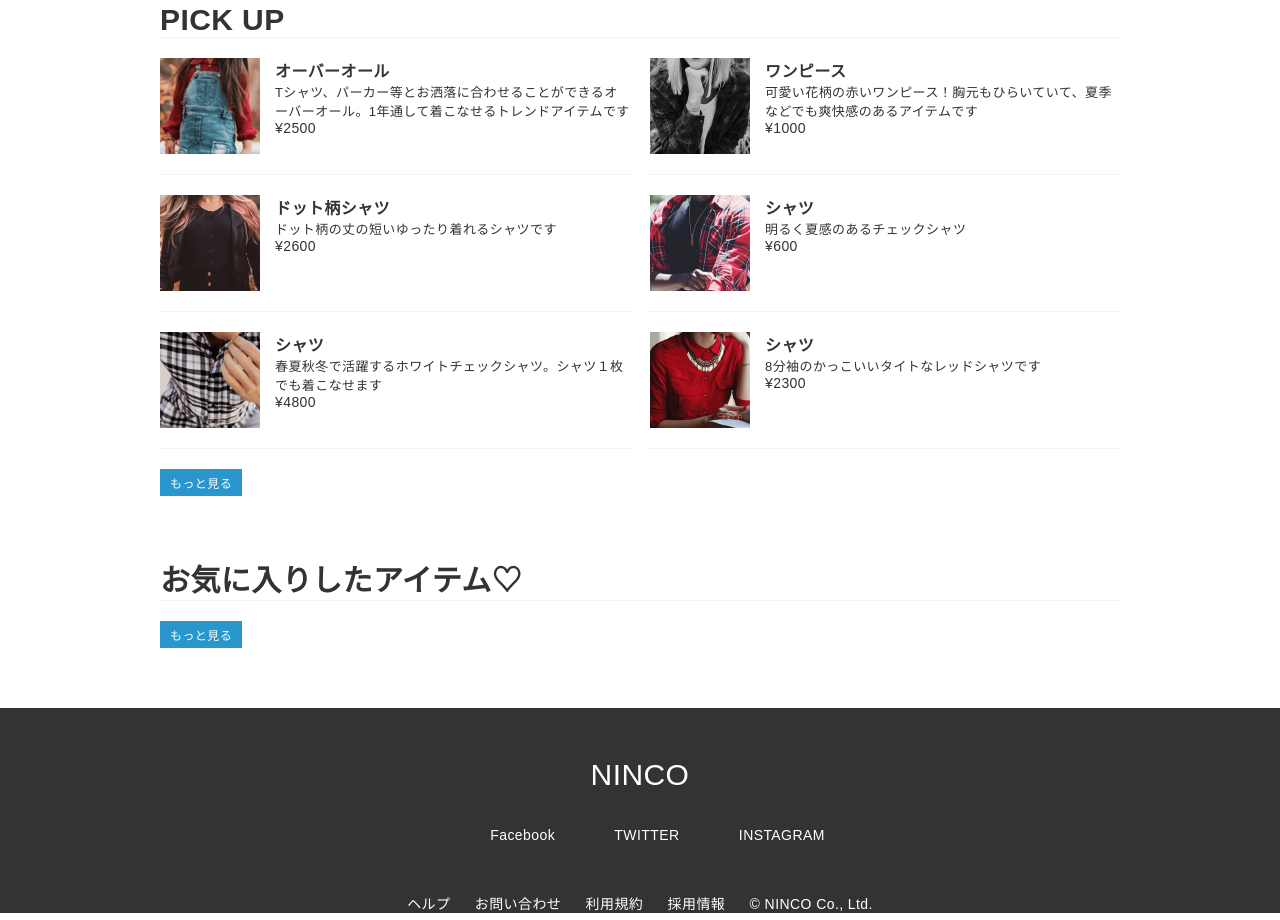
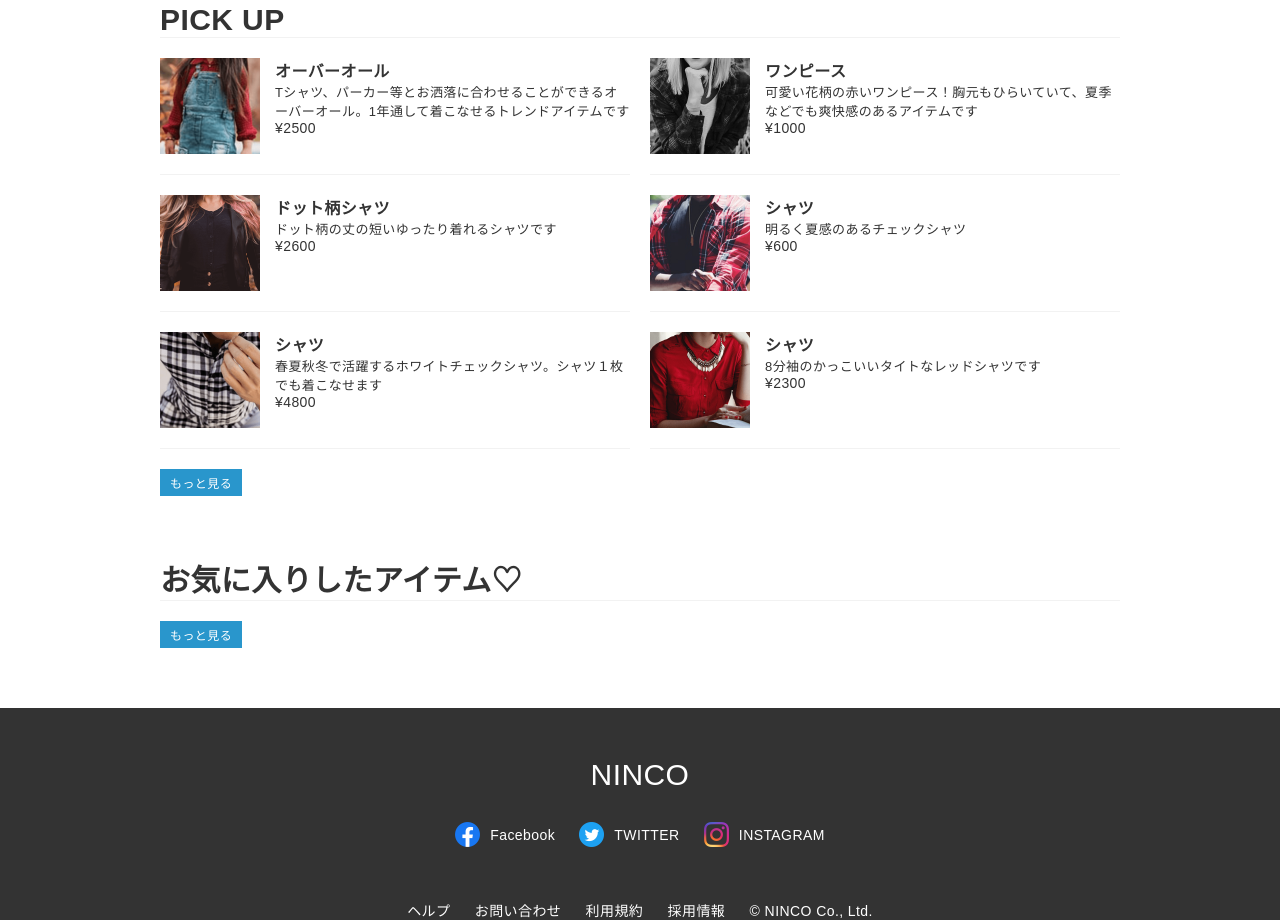
Before and after one commit to kousuke-bass/aparel-EC-sample, a plain HTML site: page main-html/index.html in a window 1280 px wide. Shown: the part 836-1756 px from the top of the page. Drawn offline with nearby package versions, Linux system fonts and the light colour scheme; files whose address does not match are found by name.

Commit message:
Update index.html

```diff
--- a/main-html/index.html
+++ b/main-html/index.html
@@ -2,7 +2,7 @@
 <html lang="ja">
 <head>
 	<meta charset="UTF-8">
-	<title>mainの屋敷</title>
+	<title>アイテム</title>
 	<meta name="viewport" content="width=device-width">
 	<link rel="stylesheet" href="../css/index.css">
 	<link rel="stylesheet" href="../css/list.css">
@@ -16,7 +16,7 @@
 	<header class="header">
    <div class="header-inner inner">
 			<h1 class="logo">
-				<a href="../index.html"><img src="img/logo_black.png" alt=""></a>
+				<a href="../index.html"><img src="../img/logo_black.png" alt=""></a>
 				</h1>
 
 		<div class="header-links">
@@ -132,13 +132,13 @@
 		<div class="footer-logo">NINCO</div>
 		<ul class="sns">
 			<li>
-					<a href=""><img src="img/facebook.png" class="sns-icon" alt=""><span class="sns-name">Facebook</span></a>
+					<a href=""><img src="../img/facebook.png" class="sns-icon" alt=""><span class="sns-name">Facebook</span></a>
 			</li>
 			<li>
-					<a href=""><img src="img/twitter.png" class="sns-icon" alt=""><span class="sns-name">TWITTER</span></a>
+					<a href=""><img src="../img/twitter.png" class="sns-icon" alt=""><span class="sns-name">TWITTER</span></a>
 			</li>
 			<li>
-					<a href=""><img src="img/instagram.png" class="sns-icon" alt=""><span class="sns-name">INSTAGRAM</span></a>
+					<a href=""><img src="../img/instagram.png" class="sns-icon" alt=""><span class="sns-name">INSTAGRAM</span></a>
 			</li>
 		</ul>
 	</div>
```
